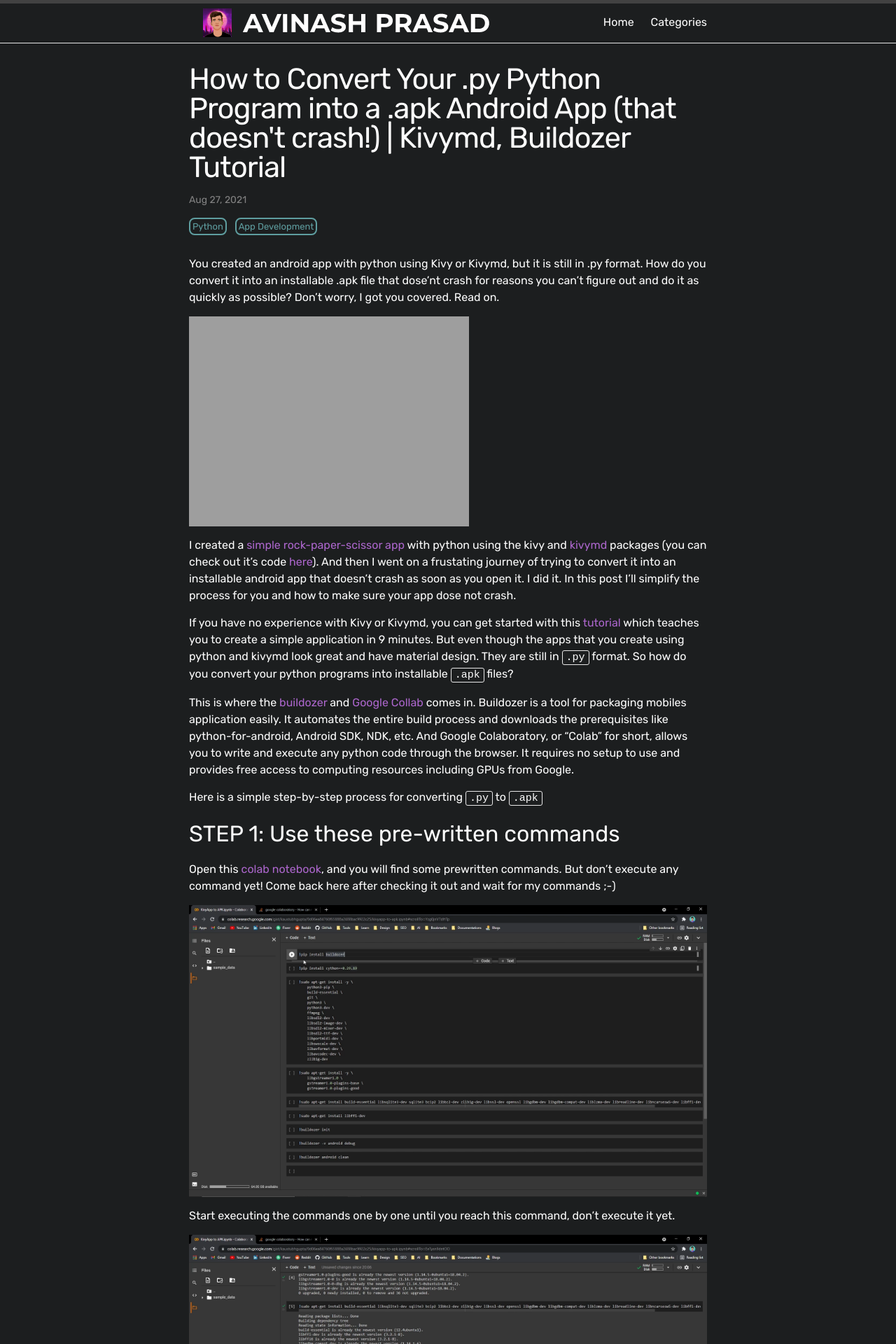
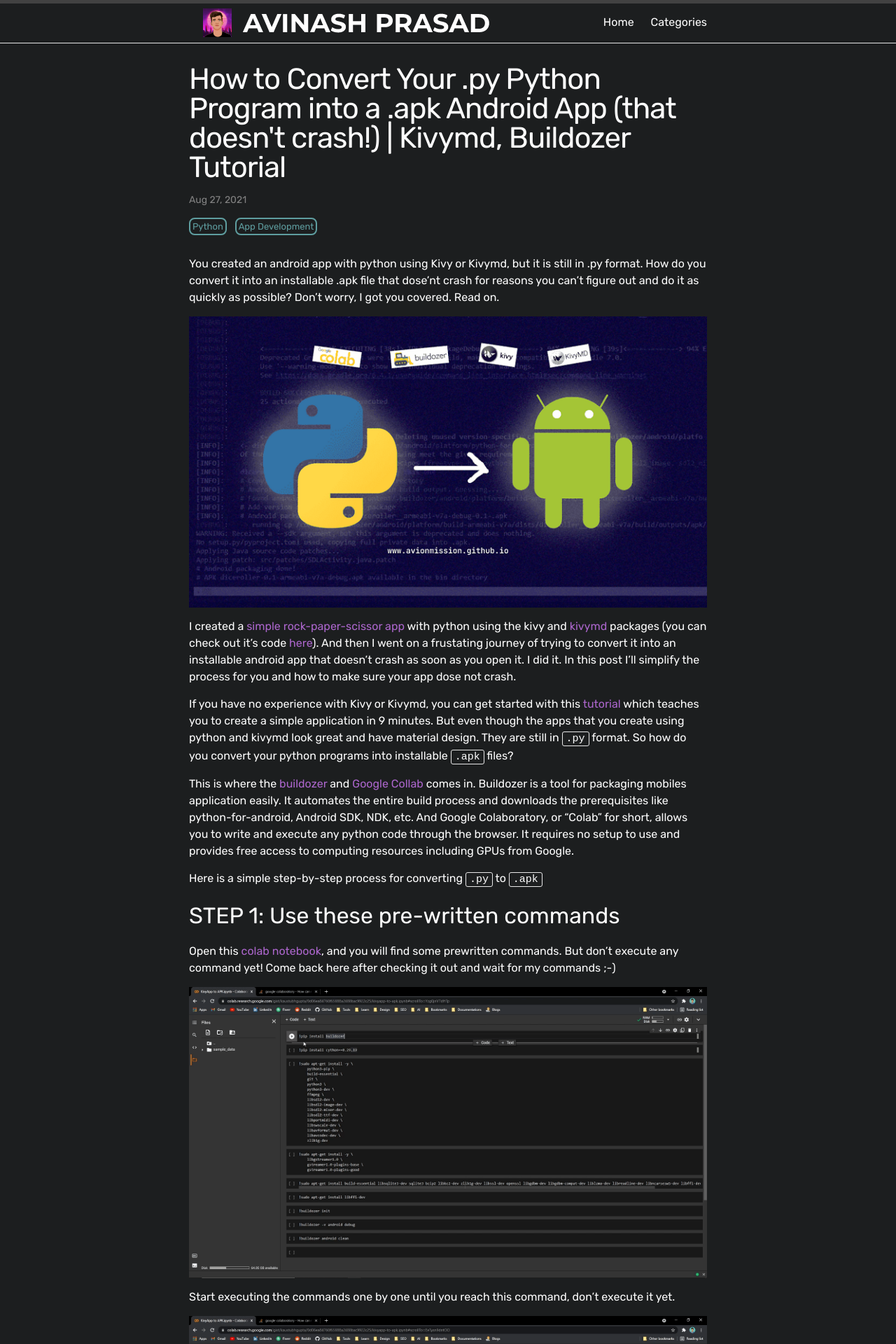
Before and after one commit to avionmission/blog, a Jekyll site: the page built from _posts/2021-10-01-convert-py-to-apk-using-python-and-buildozer.md, in a window 1280 px wide. Shown: the top 1920 px of the page at 70% size. Built offline with Jekyll 4.4.1, drawn with Linux system fonts in a browser that asks for light colours.

Commit message:
compressed images in new blogpost, added favicon to the homepage

```diff
--- a/_config.yml
+++ b/_config.yml
@@ -46,6 +46,7 @@ show_excerpts: true
 # theme: minima
 plugins:
   - jekyll-feed
+  - jekyll-seo-tag
 
 # Exclude from processing.
 # The following items will not be processed, by default.
--- a/_includes/head.html
+++ b/_includes/head.html
@@ -4,6 +4,7 @@
   <meta name="viewport" content="width=device-width, initial-scale=1">
   {%- seo -%}
   <link rel="stylesheet" href="{{ "/assets/main.css" | relative_url }}">
+  <link rel="shortcut icon" type="image/png" href="favicon.ico">
   {%- feed_meta -%}
   {%- if jekyll.environment == 'production' and site.google_analytics -%}
     {%- include google-analytics.html -%}
--- a/_posts/2021-10-01-convert-py-to-apk-using-python-and-buildozer.md
+++ b/_posts/2021-10-01-convert-py-to-apk-using-python-and-buildozer.md
@@ -7,7 +7,7 @@ categories: [Python, App Development]
 ---
 You created an android app with python using Kivy or Kivymd, but it is still in .py format. How do you convert it into an installable .apk file that dose'nt crash for reasons you can't figure out and do it as quickly as possible? Don't worry, I got you covered. Read on.
 
-<img src="https://avionmission.github.io/assets/img/portfolio/cabin.png">
+<img src="\blog\images\featured_image_for_ py_to_apk.png?raw=true">
 
 I created a [simple rock-paper-scissor app][project1] with python using the kivy and [kivymd][kivymd-docs] packages (you can check out it's code [here][project1-code]). And then I went on a frustating journey of trying to convert it into an installable android app that doesn't crash as soon as you open it. I did it. In this post I'll simplify the process for you and how to make sure your app dose not crash.
 
@@ -21,36 +21,36 @@ Here is a simple step-by-step process for converting `.py` to `.apk`
 ## STEP 1: Use these pre-written commands
 Open this [colab notebook][notebook-link], and you will find some prewritten commands. But don't execute any command yet! Come back here after checking it out and wait for my commands ;-)
 
-<img src="https://github.com/avionmission/blog/blob/main/images/october_2021/colab-buildozer-ss.png?raw=true">
+<img src="\blog\images\october_2021\colab-buildozer-ss.png?raw=true">
 
 Start executing the commands one by one until you reach this command, don't execute it yet.
 
-<img src="https://github.com/avionmission/blog/blob/main/images/october_2021/colab-buildozer-ss2.png">
+<img src="\blog\images\october_2021\colab-buildozer-ss2.png?raw=true">
 
 ## STEP 2: Import your .py file (and assets you used in your app)
 After you import your .py file, rename it to `main.py` otherwise buildozer won't recognize which python program it has to work on.
 
-<img src="https://github.com/avionmission/blog/blob/main/images/october_2021/colab-buildozer-ss3.png">
+<img src="\blog\images\october_2021\colab-buildozer-ss3.png?raw=true">
 
 ## STEP 3: Run the "!buildozer" init command
 
 When you run the `!buildozer init` command, it will generate a `buildozer.spec` file, open it by double clicking on it. You can edit the contents of this file to change the package name of your app, application name, app icon, splash screen image, your baby's diapers and much more. Skim through it, see what changes you can make. But don't execute the `!buildozer -v android debug` command yet!!
 
-<img src="https://github.com/avionmission/blog/blob/main/images/october_2021/colab-buildozer-ss4.png">
+<img src="\blog\images\october_2021\colab-buildozer-ss4.png?raw=true">
 
 ## STEP 4: Making sure your app doesn't crash!!
 I did all this and then I executed the next command, which is `!buildozer -v android debug`. It generated a .apk file, I happily transfered it to my phone and installed. But when I opened it, it crash. I tried debugging my app, I ventured into the deep forests of Stackoverflow and Quora discussions of people who were having similar problems, but nothing worked. It took me two days to figure it out. Here's how I solved the problem.
 
 In the contents of `buildozer.spec` file there is a requirements section. And along with `python3`,`kivy` and `kivymd` you have to add `pillow` to the requirements. Okay, now, What the hell is `pillow`!? I don't remember using any package named "pillow" in my code. Well, turns out, pillow or PIL (Python Image Library) is python package which kivymd depends on for stuff. So this is how the requirements section of your `buildozer.spec` should look like (bottom image):
 
-<img src="https://github.com/avionmission/blog/blob/main/images/october_2021/colab-buildozer-ss5.png">
+<img src="\blog\images\october_2021\colab-buildozer-ss5.png?raw=true">
 
 Don't forget to save your `buildozer.spec` file after making changes.
 
 ## STEP 5: Execute "!buildozer -v android debug"
 Run the `!buildozer -v android debug` and wait. It will probably take more than 15 minutes. It will ask you for confirmation by entering "y" one or two times in the middle of the process, so look out for that.
 
-<img src =  "https://github.com/avionmission/blog/blob/main/images/october_2021/colab-buildozer-ss6.png">
+<img src =  "\blog\images\october_2021\colab-buildozer-ss6.png?raw=true">
 
 Once it's done all the processing, you'll see a new folder has appeared on the left hand side by the name `bin`. Inside the `bin` you will find a `.apk` file, transfer it in your phone. Install it, test it, and hopefully it doesn't crash. Your welcome.
 
```
Also changed, not shown: favicon.ico (added), images/featured_image_for_ py_to_apk.png, images/october_2021/colab-buildozer-ss.png, images/october_2021/colab-buildozer-ss2.png, images/october_2021/colab-buildozer-ss3.png, images/october_2021/colab-buildozer-ss4.png, images/october_2021/colab-buildozer-ss5.png, images/october_2021/colab-buildozer-ss6.png.
